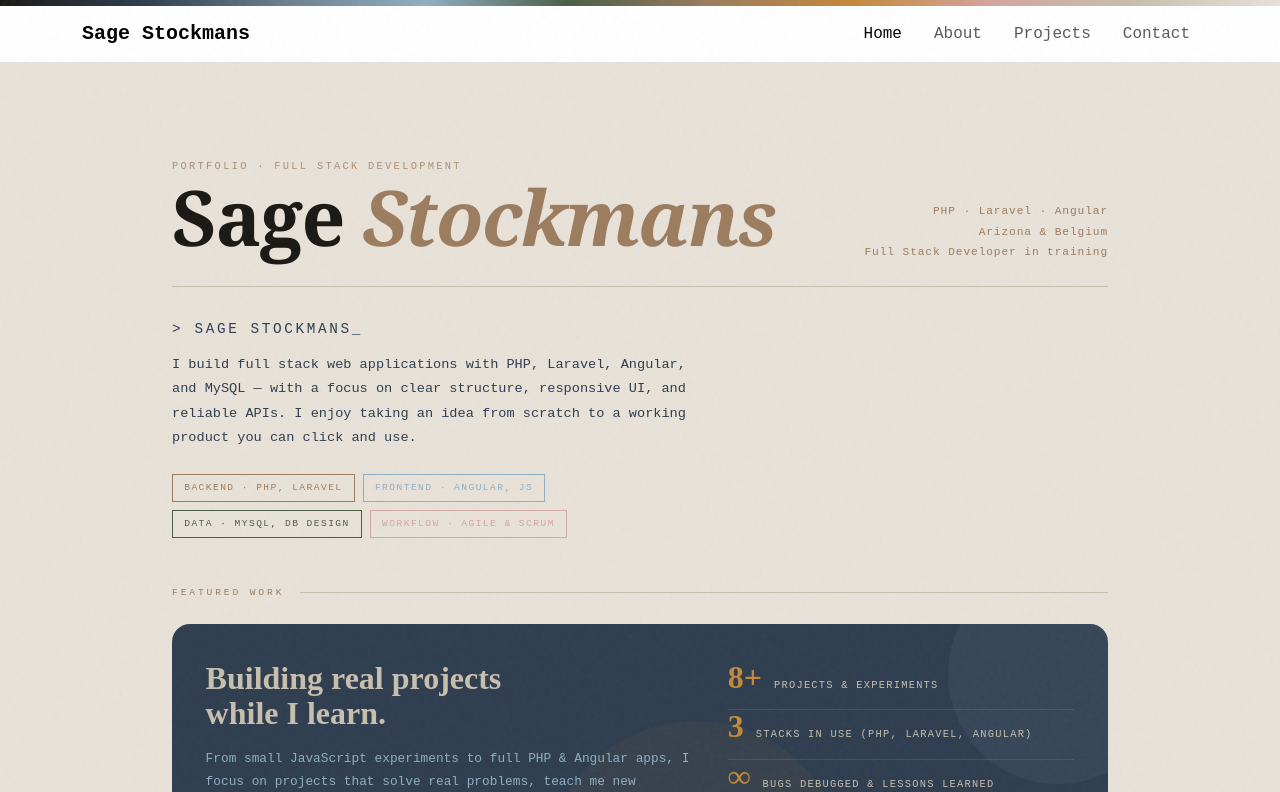
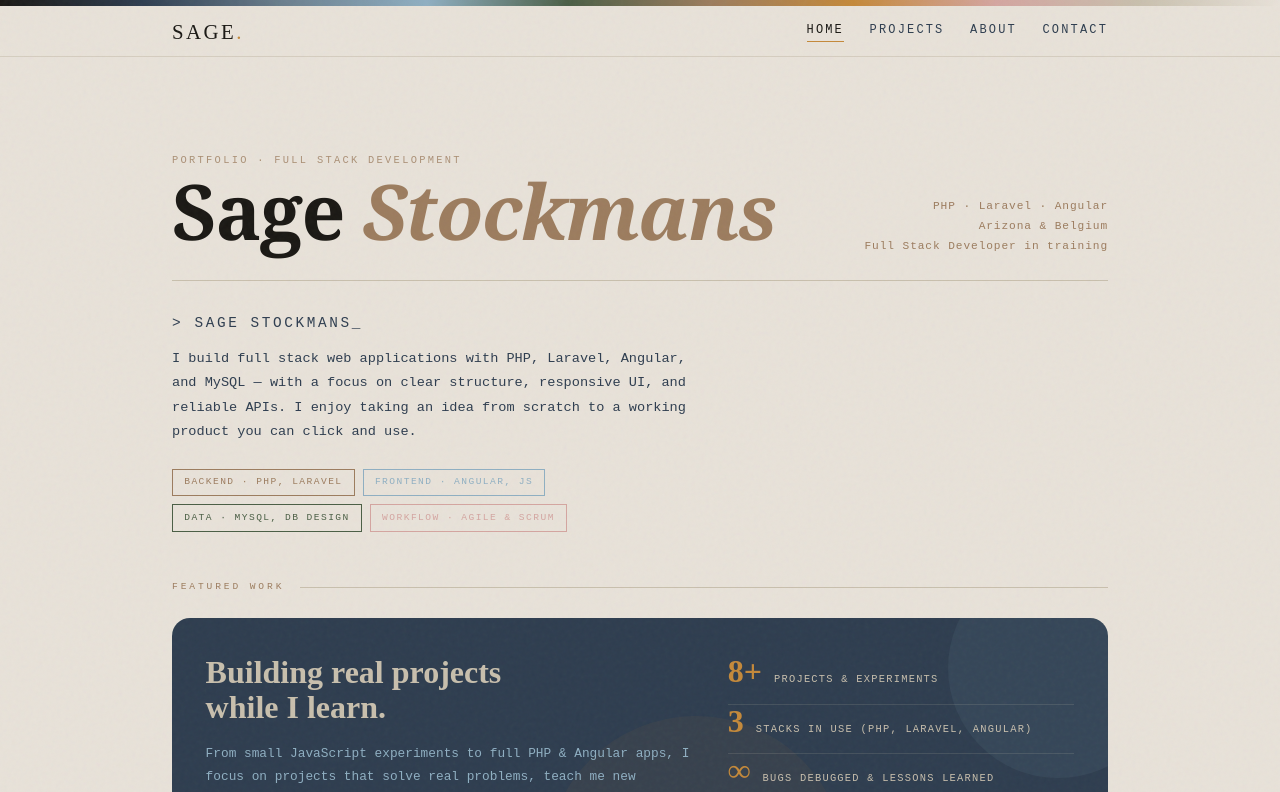
Before and after one commit to TheAbyssSage/sage-stockmans-portfolio, an Angular app: page / in a window 1280 px wide. Shown: the top 792 px of the page. Built offline with nearby package versions, Linux system fonts and the light colour scheme; a web font is replaced by a local one.

Commit message:
Updated tags and design

```diff
--- a/src/app/components/navbar/navbar.html
+++ b/src/app/components/navbar/navbar.html
@@ -1,43 +1,31 @@
-<!-- navbar.component.html -->
-<nav class="navbar navbar-expand-lg navbar-light bg-white border-bottom sticky-top">
-    <div class="container">
-        <!-- Brand -->
-        <a class="navbar-brand fw-semibold" routerLink="/">
-            Sage Stockmans
+<!-- src/app/components/navbar/navbar.component.html -->
+<nav class="app-nav">
+    <div class="app-nav-inner">
+
+        <a class="app-nav-brand" routerLink="/">
+            Sage<span>.</span>
         </a>
 
-        <!-- Toggler -->
-        <button class="navbar-toggler border-0 shadow-none" type="button" data-bs-toggle="collapse"
-            data-bs-target="#mainNavbar" aria-controls="mainNavbar" aria-expanded="false"
-            aria-label="Toggle navigation">
-            <span class="navbar-toggler-icon"></span>
+        <button class="app-nav-toggle" type="button" (click)="isOpen = !isOpen" aria-label="Toggle navigation"
+            [attr.aria-expanded]="isOpen">
+            <span></span>
+            <span></span>
         </button>
 
-        <!-- Links -->
-        <div class="collapse navbar-collapse justify-content-end" id="mainNavbar">
-            <ul class="navbar-nav align-items-lg-center gap-lg-3">
-                <li class="nav-item">
-                    <a class="nav-link" routerLink="/" routerLinkActive="active"
-                        [routerLinkActiveOptions]="{ exact: true }">
+        <div class="app-nav-links" [class.app-nav-links--open]="isOpen">
+            <a routerLink="/" routerLinkActive="active" [routerLinkActiveOptions]="{ exact: true }">
                 Home
             </a>
-                </li>
-                <li class="nav-item">
-                    <a class="nav-link" routerLink="/about" routerLinkActive="active">
+            <a routerLink="/projects" routerLinkActive="active">
+                Projects
+            </a>
+            <a routerLink="/about" routerLinkActive="active">
                 About
             </a>
-                </li>
-                <li class="nav-item">
-                    <a class="nav-link" routerLink="/projects" routerLinkActive="active">
-                        Projects
-                    </a>
-                </li>
-                <li class="nav-item">
-                    <a class="nav-link" routerLink="/contact" routerLinkActive="active">
+            <a routerLink="/contact" routerLinkActive="active">
                 Contact
             </a>
-                </li>
-            </ul>
         </div>
+
     </div>
 </nav>
```
Lines whose indentation alone changed are shown as unchanged.
